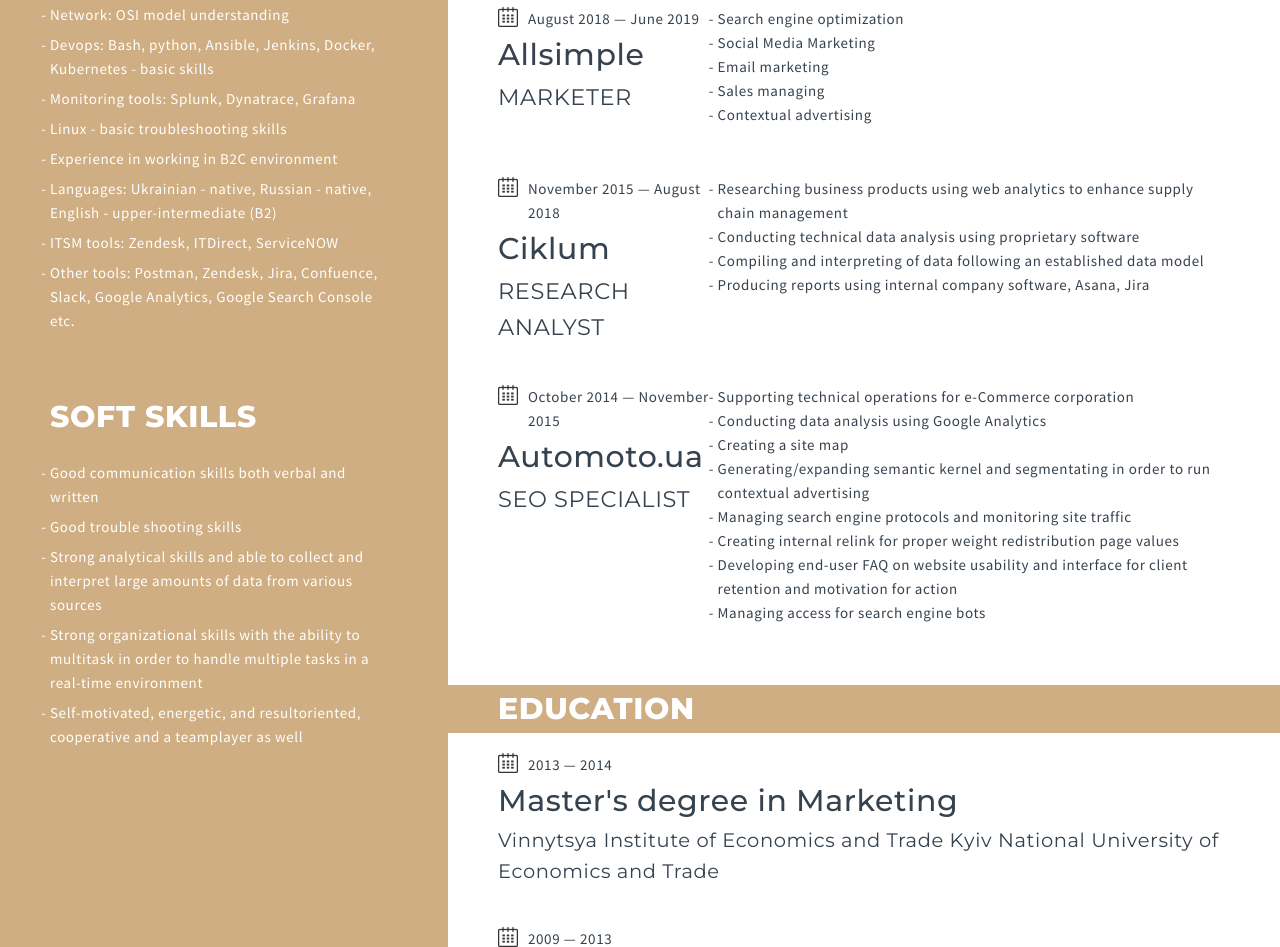
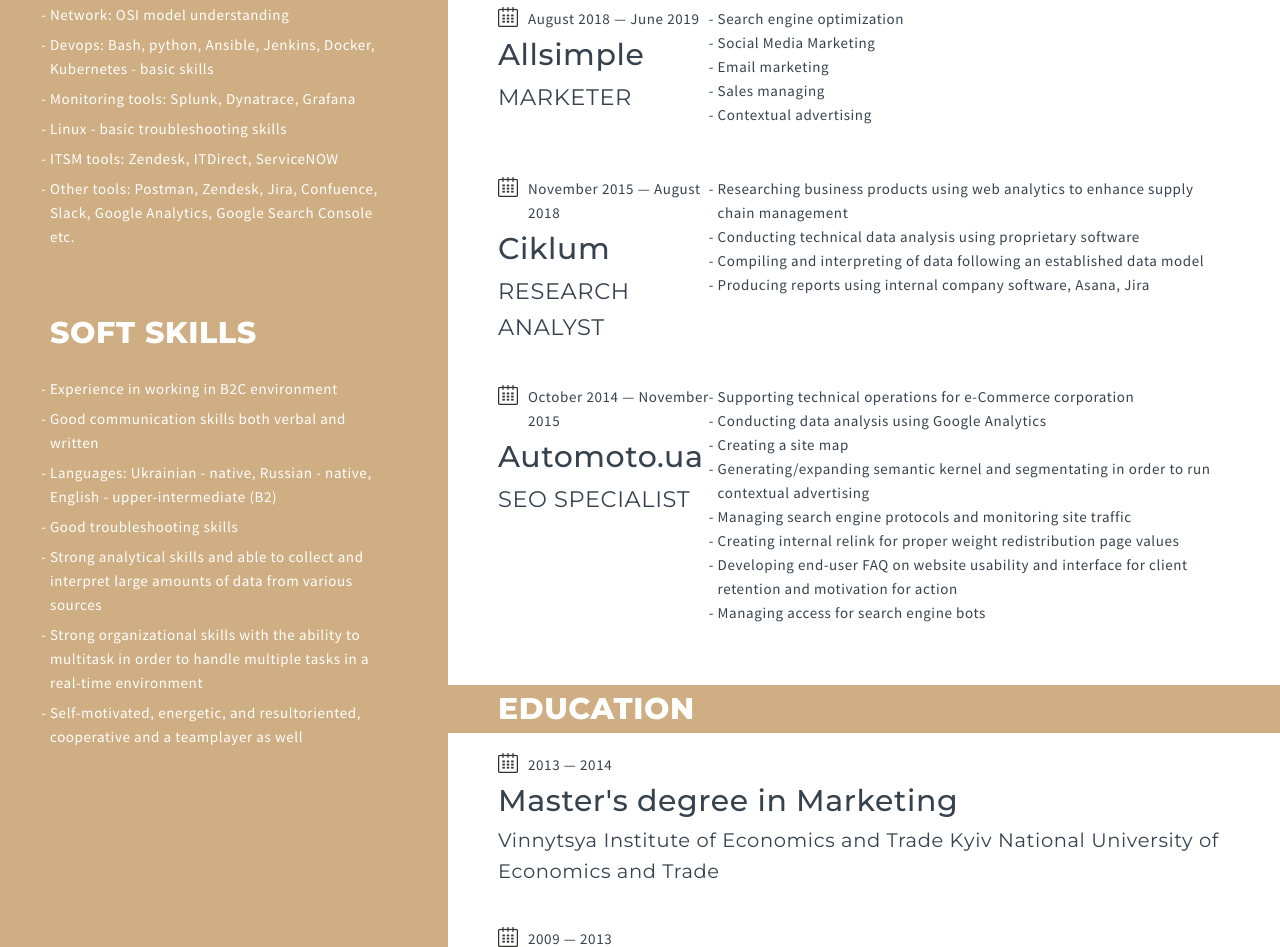
Before and after one commit to dspashynskyi/cv, a plain HTML site: page index.html in a window 1280 px wide. Shown: the part 861-1808 px from the top of the page. Drawn offline with nearby package versions, Linux system fonts and the light colour scheme.

Commit message:
some skill updates

```diff
--- a/index.html
+++ b/index.html
@@ -88,15 +88,6 @@
                 <p>Linux - basic troubleshooting skills</p>
               </li>
               <li class="skills__item">
-                <p>Experience in working in B2C environment</p>
-              </li>
-              <li class="skills__item">
-                <p>
-                  Languages: Ukrainian - native, Russian - native, English -
-                  upper-intermediate (B2)
-                </p>
-              </li>
-              <li class="skills__item">
                 <p>ITSM tools: Zendesk, ITDirect, ServiceNOW</p>
               </li>
               <li class="skills__item">
@@ -116,10 +107,19 @@
             <h2 class="skills__title title title--light">Soft Skills</h2>
             <ul class="skills__list">
               <li class="skills__item">
+                <p>Experience in working in B2C environment</p>
+              </li>
+              <li class="skills__item">
                 <p>Good communication skills both verbal and written</p>
               </li>
               <li class="skills__item">
-                <p>Good trouble shooting skills</p>
+                <p>
+                  Languages: Ukrainian - native, Russian - native, English -
+                  upper-intermediate (B2)
+                </p>
+              </li>
+              <li class="skills__item">
+                <p>Good troubleshooting skills</p>
               </li>
               <li class="skills__item">
                 <p>
```
